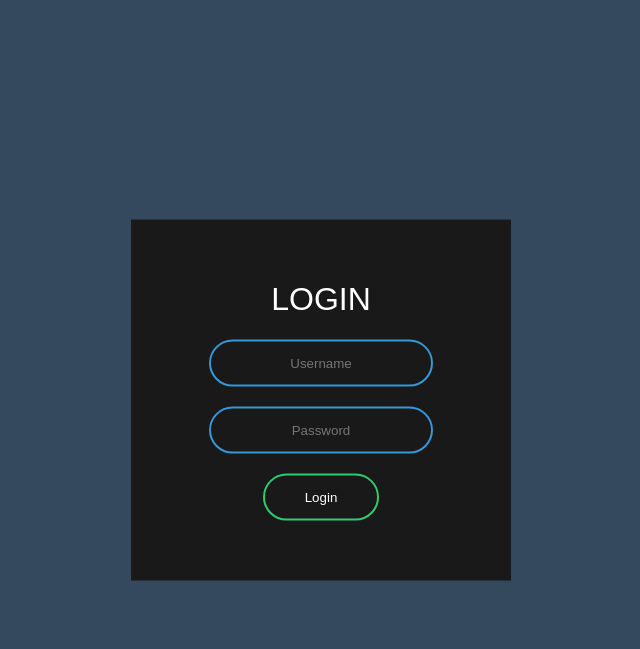
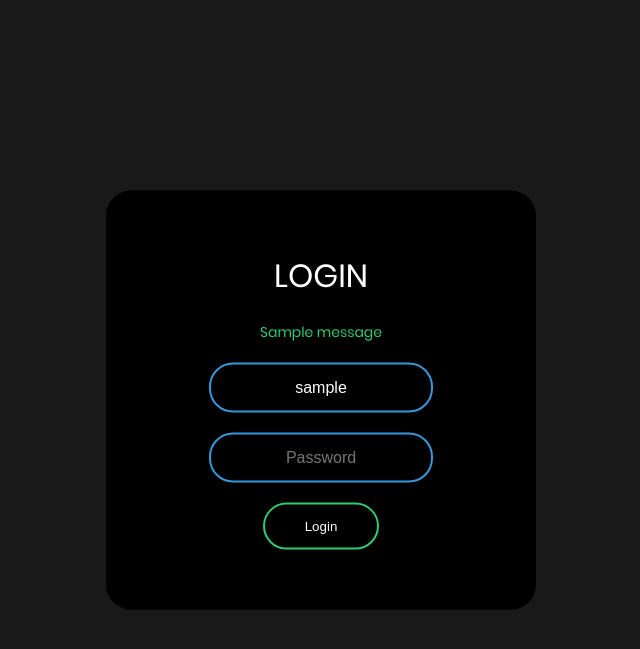
Before and after one commit to CosmoSt4r/MYPS, a Flask app: template templates/login.html in a window 1280 px wide. Shown: the top 649 px of the page, without its empty margins (319-959 px from the left). Run offline with Flask 2, Linux system fonts and the light colour scheme; the template is opened without the code that fills it: most values are stand-ins (such as "Sample title", 1, 10 or a date in 2020); one stand-in notice (Sample message) is shown.

Commit message:
Message flashing for Login page added

```diff
--- a/app.py
+++ b/app.py
@@ -1,6 +1,10 @@
 from flask import Flask
 from flask_sqlalchemy import SQLAlchemy
+from datetime import timedelta
 
 app = Flask(__name__)
+
 app.config.from_object('settings')
+app.permanent_session_lifetime = timedelta(days=30)
+
 db = SQLAlchemy(app)
--- a/database.py
+++ b/database.py
@@ -5,7 +5,7 @@ from datetime import datetime
 class User(db.Model):
 
     user_id = db.Column(db.Integer, primary_key=True)
-    username = db.Column(db.String, nullable=False)
+    username = db.Column(db.String, nullable=False, unique=True)
     password = db.Column(db.String, nullable=False)
     created = db.Column(db.DateTime, default=datetime.now)
 
--- a/main.py
+++ b/main.py
@@ -1,11 +1,48 @@
 from app import app
 from database import db, User, Password
-from flask import render_template, request, redirect
+from utils import check_inputs
+from flask import render_template, request, redirect, session, url_for, flash
 
 
 @app.route("/", methods=['GET', 'POST'])
 def index():
-    return render_template('login.html')
+    if 'user' in session:
+        return 'Home'
+    else:
+        return redirect(url_for('login'))
+
+
+@app.route("/login/", methods=['GET', 'POST'])
+def login():
+    if 'user' in session:
+        return 'Home'
+    else:
+        if request.method == 'POST':
+            # POST
+
+            username = request.form['username']
+            password = request.form['password']
+
+            invalid = check_inputs(username, password)
+            if invalid:
+                flash(invalid)
+                return render_template('login.html', username=username)
+
+            found_user = User.query.filter_by(username=username).first()
+            if found_user:
+                if password == found_user.password:
+                    session['user'] = username
+                    return 'Home'
+                else:
+                    flash('Wrong password')
+                    return render_template('login.html', username=username)
+            else:
+                flash('User not found')
+                return render_template('login.html', username=username)
+        else:
+            # GET
+
+            return render_template('login.html')
 
 
 if __name__ == '__main__':
--- a/static/style.css
+++ b/static/css/style.css
@@ -1,17 +1,27 @@
+
+
+@font-face {
+  font-family: Poppins;
+  src: url('../fonts/Poppins-Regular.ttf');
+}
+
 body{
   margin: 0;
   padding: 0;
-  font-family: sans-serif;
-  background: #34495e;
+  font-family: Poppins, sans-serif;
+  background: #191919;
 }
+
 .box{
-  width: 300px;
+  font-family: Poppins, sans-serif;
+  width: 350px;
   padding: 40px;
   position: absolute;
   top: 50%;
   left: 50%;
+  border-radius: 25px;
   transform: translate(-50%,-50%);
-  background: #191919;
+  background: black;
   text-align: center;
 }
 .box h1{
@@ -19,6 +29,15 @@ body{
   text-transform: uppercase;
   font-weight: 500;
 }
+
+.box p{
+  color: #2ecc71;
+  text-align: center;
+  padding: 0;
+  margin: 0;
+  font-size: 14px;
+}
+
 .box input[type = "text"],.box input[type = "password"]{
   border:0;
   background: none;
@@ -27,6 +46,7 @@ body{
   text-align: center;
   border: 2px solid #3498db;
   padding: 14px 10px;
+  font-size: 16px;
   width: 200px;
   outline: none;
   color: white;
--- a/templates/base.html
+++ b/templates/base.html
@@ -1,12 +1,14 @@
 <!DOCTYPE html>
 <html lang="en">
+
   <head>
     <meta charset="utf-8">
-    <link rel="stylesheet" href="{{ url_for('static', filename='style.css') }}">
+    <link rel="stylesheet" href="{{ url_for('static', filename='css/style.css') }}">
 
     <title>{% block title %}{% endblock %}</title>
 
   </head>
+
   <body>
   {% block content %}
 
--- a/templates/login.html
+++ b/templates/login.html
@@ -6,7 +6,16 @@
 
 <form class="box" method="post">
   <h1>Login</h1>
-  <input type="text" name="username" placeholder="Username">
+
+  {% with messages = get_flashed_messages() %}
+    {% if messages %}
+      {% for msg in messages %}
+        <p>{{msg}}</p>
+      {% endfor %}
+    {% endif %}
+  {% endwith %}
+
+  <input type="text" name="username" placeholder="Username" value="{{ username }}">
   <input type="password" name="password" placeholder="Password">
   <input type="submit" value="Login">
 </form>
```
Also changed, not shown: utils.py (added, +15 -0 lines), database.sqlite3 (added), static/fonts/Poppins-Regular.ttf (added).
